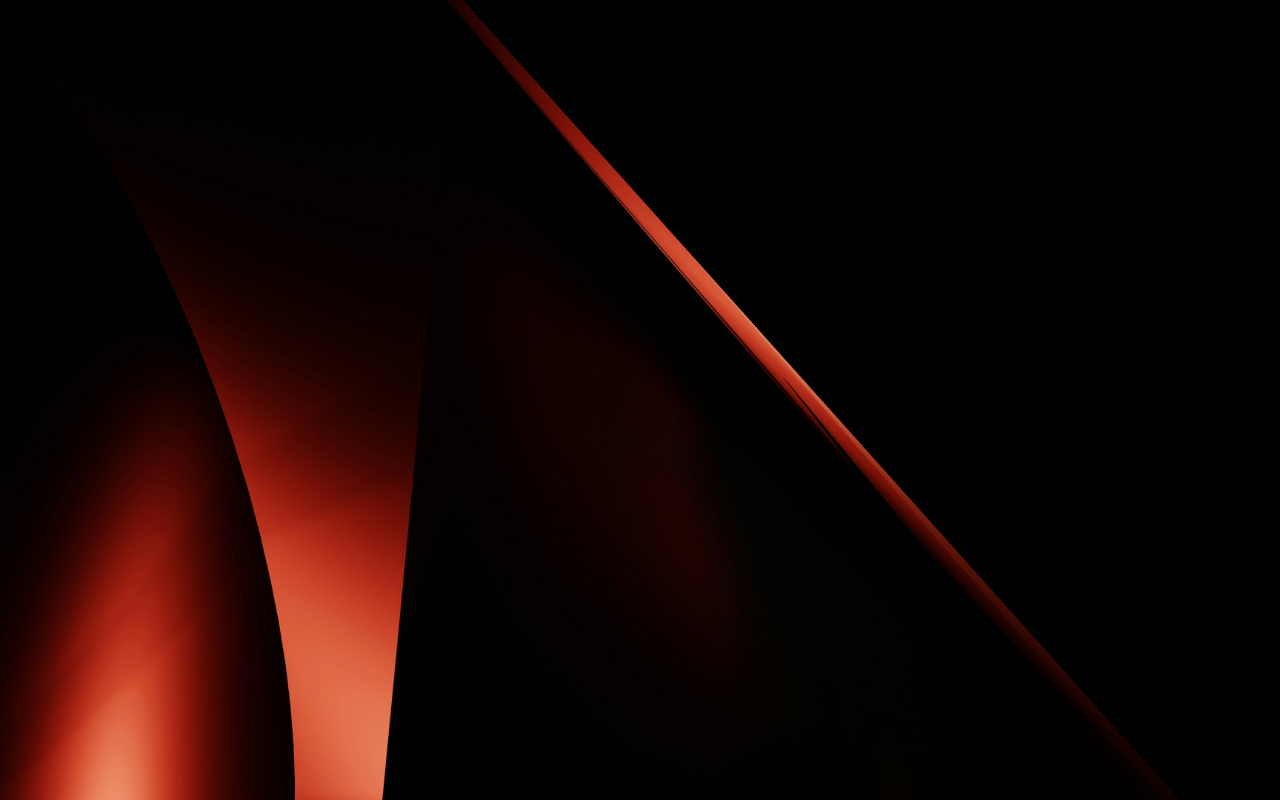
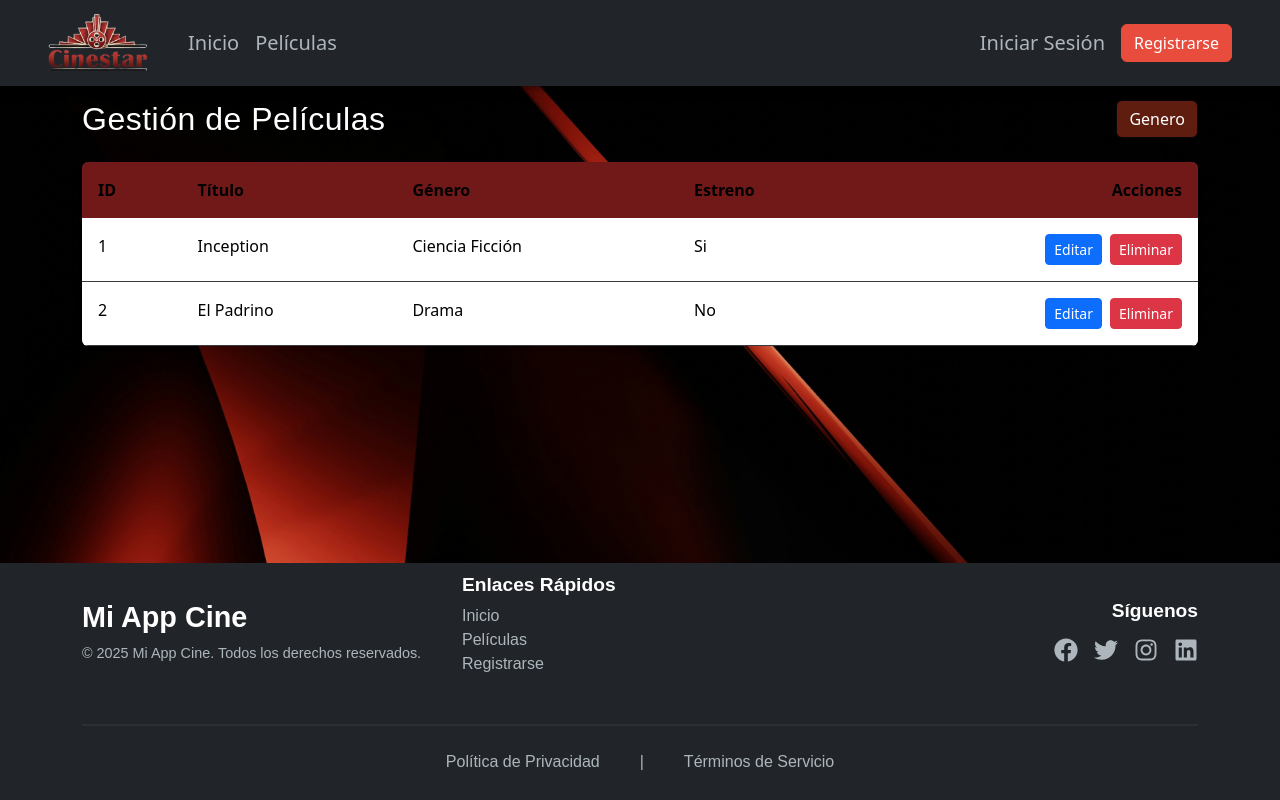
Before and after one commit to MarcosB007/DSW-APP-CINE-FRONTEND, a React (Vite) app: page /admin/listar-peliculas in a window 1280 px wide. Before the commit this address had no page. Built offline with nearby package versions, Linux system fonts and the light colour scheme.

Commit message:
agrego tabla listarPeliculas y cambio diseños

```diff
--- a/src/pages/AdministracionPage.jsx
+++ b/src/pages/AdministracionPage.jsx
@@ -197,7 +197,7 @@ export const AdministracionPage = () => {
                         <p className="text-muted">Administra los horarios y precios de las películas.</p>
                     </div>
                     <button
-                        className="btn btn-primary btn-lg"
+                        className="btn btn-lg btn-agregar-funcion"
                         onClick={() => setMostrarModal(true)}
                     >
                         <i className="bi bi-plus-circle me-2"></i>
--- a/src/pages/Header.jsx
+++ b/src/pages/Header.jsx
@@ -68,7 +68,17 @@ function Header() {
             <Nav.Link as={Link} to="/" href="#home">Inicio</Nav.Link>
             <Nav.Link as={Link} to="/peliculas" href="#peliculas">Películas</Nav.Link>
             {user?.rol === 'admin' && (
-              <Nav.Link as={Link} to="/administracion" href="#admin">Administracion</Nav.Link>
+              <NavDropdown title="Administración" id="admin-nav-dropdown">
+            {/* Opción 1: Agregar Función */}
+            <NavDropdown.Item as={Link} to="/administracion">
+              Agregar función
+            </NavDropdown.Item>
+
+            {/* Opción 2: Listar Películas */}
+            <NavDropdown.Item as={Link} to="/admin/listar-peliculas">
+              Listar películas
+            </NavDropdown.Item>
+          </NavDropdown>
             )}
             {/* <Nav.Link href="#series">Series</Nav.Link> */}
 
--- /dev/null
+++ b/src/pages/ListarPeliculas.jsx
@@ -0,0 +1,72 @@
+import t, { useEffect, useState, useCallback } from 'react'
+import { Container } from 'react-bootstrap';
+import Header from './Header'
+import Footer from './Footer'
+import api from '../api/axios.js';
+import '../styles/listarPeliculas.css';
+
+
+
+function ListarPeliculasPage() {
+    return (
+        <div className='admin-page-wrapper'>
+
+
+            <Header />
+
+            <div className='admin-content'>
+                <Container>
+                    <div className="admin-header-container">
+                        <h2 className="admin-title">Gestión de Películas</h2>
+                        <button className="btn btn-genero">
+                            Genero
+                        </button>
+                    </div>
+
+                    <div className="table-responsive rounded shadow-sm">
+                        <table className="table table-dark-custom table-hover mb-0">
+                            <thead>
+                                <tr>
+                                    <th>ID</th>
+                                    <th>Título</th>
+                                    <th>Género</th>
+                                    <th>Estreno</th> {/* Columna 4 */}
+                                    <th className="text-end">Acciones</th> {/* Columna 5 */}
+                                </tr>
+                            </thead>
+                            <tbody>
+                                {/* FILA 1 */}
+                                <tr>
+                                    <td>1</td>
+                                    <td>Inception</td>
+                                    <td>Ciencia Ficción</td>
+                                    <td>Si</td> {/* Celda agregada correctamente */}
+                                    <td className="text-end">
+                                        <button className="btn btn-sm btn-primary me-2">Editar</button>
+                                        <button className="btn btn-sm btn-danger">Eliminar</button>
+                                    </td>
+                                </tr>
+
+                                {/* FILA 2 */}
+                                <tr>
+                                    <td>2</td>
+                                    <td>El Padrino</td>
+                                    <td>Drama</td>
+                                    <td>No</td> {/* Celda agregada correctamente */}
+                                    <td className="text-end">
+                                        <button className="btn btn-sm btn-primary me-2">Editar</button>
+                                        <button className="btn btn-sm btn-danger">Eliminar</button>
+                                    </td>
+                                </tr>
+                            </tbody>
+                        </table>
+                    </div>
+                </Container>
+            </div>
+
+            <Footer />
+        </div>
+    )
+}
+
+export default ListarPeliculasPage;
--- a/src/routes/AppRouter.jsx
+++ b/src/routes/AppRouter.jsx
@@ -5,6 +5,7 @@ import RegisterPage from "../pages/RegisterPage.jsx"
 import { PeliculasPage } from "../pages/PeliculasPage.jsx"
 import { AuthProvider, useAuth } from "../context/AuthContext.jsx";
 import { AdministracionPage } from "../pages/AdministracionPage.jsx"
+import ListarPeliculas from "../pages/ListarPeliculas.jsx";
 
 function AppRouter() {
   return (
@@ -27,6 +28,7 @@ function AppLR() {
                     <Route path="/home" element={<HomePage/>}/>
                     <Route path="/peliculas" element={<PeliculasPage/>}/>
                     <Route path="/administracion" element={<AdministracionPage/>}/>
+                    <Route path="/admin/listar-peliculas" element={<ListarPeliculas/>}/>
                     <Route path="/" element={<HomePage/>}/>
 
                 </Routes>
--- /dev/null
+++ b/src/styles/listarPeliculas.css
@@ -0,0 +1,83 @@
+/* --- LAYOUT PRINCIPAL --- */
+
+
+.admin-page-wrapper {
+    display: flex;
+    flex-direction: column;
+    min-height: 100vh;
+    background-color: transparent; /* Fondo oscuro sólido */
+    position: relative;
+    z-index: 10; /* Asegura estar sobre el fondo animado */
+
+}
+
+/* --- CONTENEDOR CENTRAL --- */
+.admin-content {
+    flex: 1; /* Ocupa el espacio disponible */
+    padding-bottom: 3rem;
+    width: 100;
+    /* ¡AQUÍ ESTÁ LA SOLUCIÓN VISUAL! */
+    /* Empujamos el contenido hacia abajo para que el Header fijo no lo tape */
+    margin-top: 100px;
+}
+
+/* --- TÍTULOS Y CABECERAS --- */
+.admin-header-container {
+    display: flex;
+    justify-content: space-between;
+    align-items: center;
+    margin-bottom: 1.5rem;
+}
+
+.admin-title {
+    color: white;
+    margin-bottom: 0;
+    font-family: 'Arial', sans-serif; /* O tu fuente preferida */
+}
+
+/* --- TABLA OSCURA --- */
+.table-dark-custom {
+    background-color: #212529;
+    color: white;
+    vertical-align: middle; /* Centra el texto verticalmente */
+}
+
+.table-dark-custom thead th {
+    background-color: #701918; /* Azul o el color de tu marca */
+    border-bottom: none;
+    padding: 1rem;
+}
+
+.table-dark-custom tbody td {
+    padding: 1rem;
+    border-color: #373b3e;
+
+}
+/* Efecto Hover (al pasar el mouse por la fila) */
+.table-dark-custom tbody tr:hover {
+    background-color: #2c3034;
+    color: white !important;
+}
+
+/* --- BOTÓN NUEVA PELÍCULA --- */
+.btn-genero {
+    background-color: #5e1d0e !important;
+    border-color: #08050d !important;
+    color: white !important;
+    font-weight: bold;
+    padding: 10px 20px;
+    transition: all 0.3s ease;
+}
+
+.btn-genero:hover {
+    background-color: #d23815 !important;
+    border-color: #09070c !important;
+    transform: scale(1.05);
+}
+/* Forzamos al footer a no tener márgenes extra */
+.admin-page-wrapper footer {
+    margin-top: 0 !important;
+    padding-top: 10px !important;
+    padding-bottom: 10px !important;
+    height: auto !important;
+}
```
Also changed, not shown: src/styles/administracionPage.css (+21 -7 lines).
